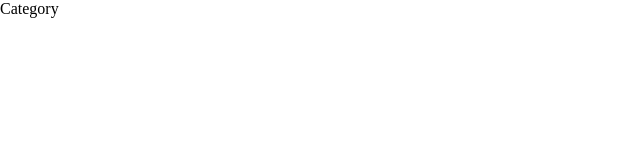
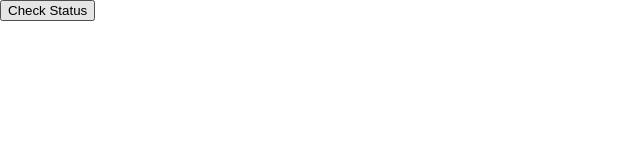
Before and after one commit to summyalena/Bookstore, a React (Create React App) app: page /category in a window 1280 px wide. Shown: the top 160 px of the page, without its empty margins (0-640 px from the left). Built offline with nearby package versions, Linux system fonts and the light colour scheme.

Commit message:
made some corrections on catrgories.js file

```diff
--- a/src/category.js
+++ b/src/category.js
@@ -1,13 +1,11 @@
-/* eslint-disable */
-
-import React from 'react'
+import React from 'react';
 
 function category() {
   return (
     <div>
-      Category
+      <button type="button" id="check-status">Check Status</button>
     </div>
-  )
+  );
 }
 
-export default category
+export default category;
```
